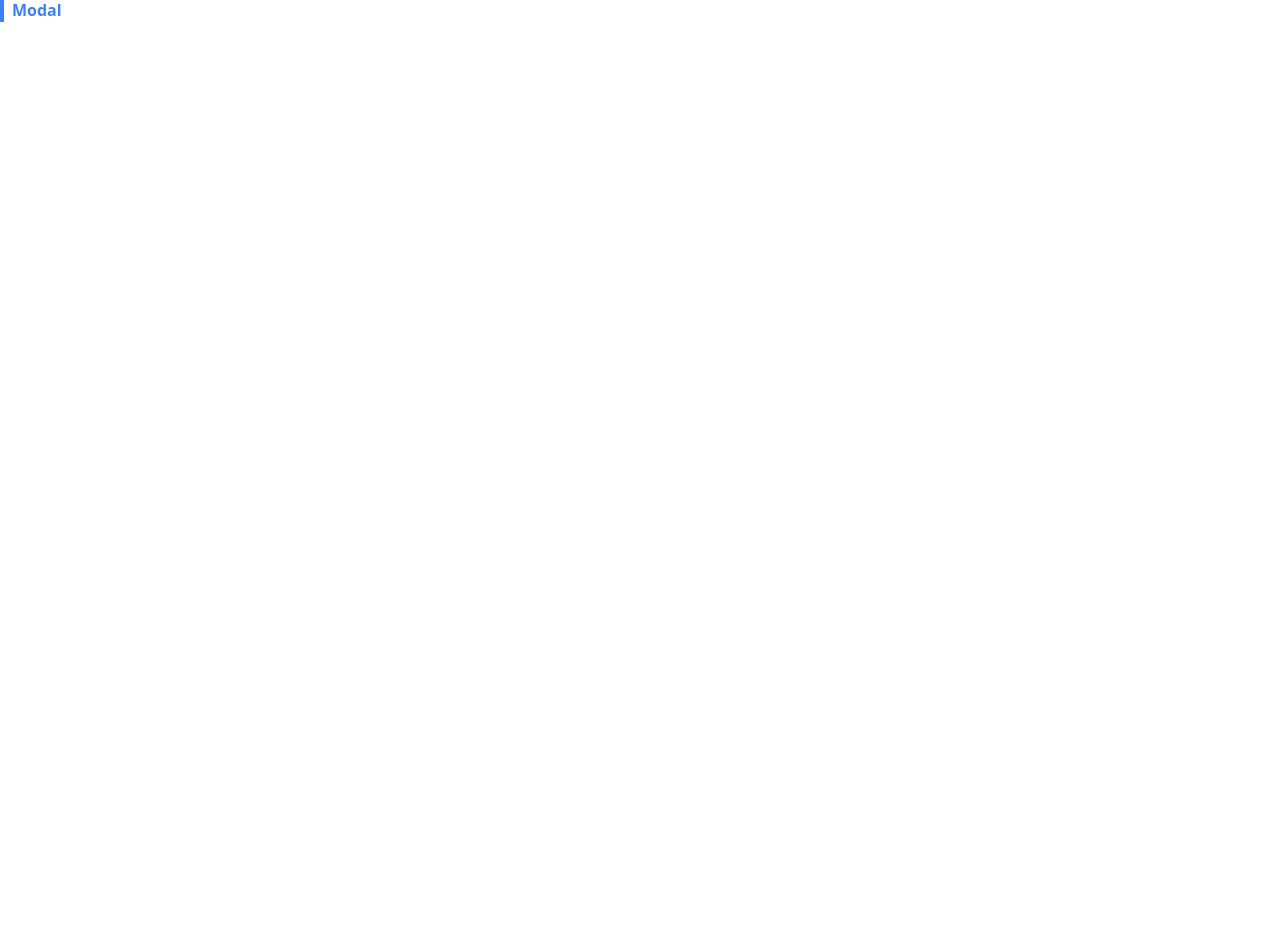
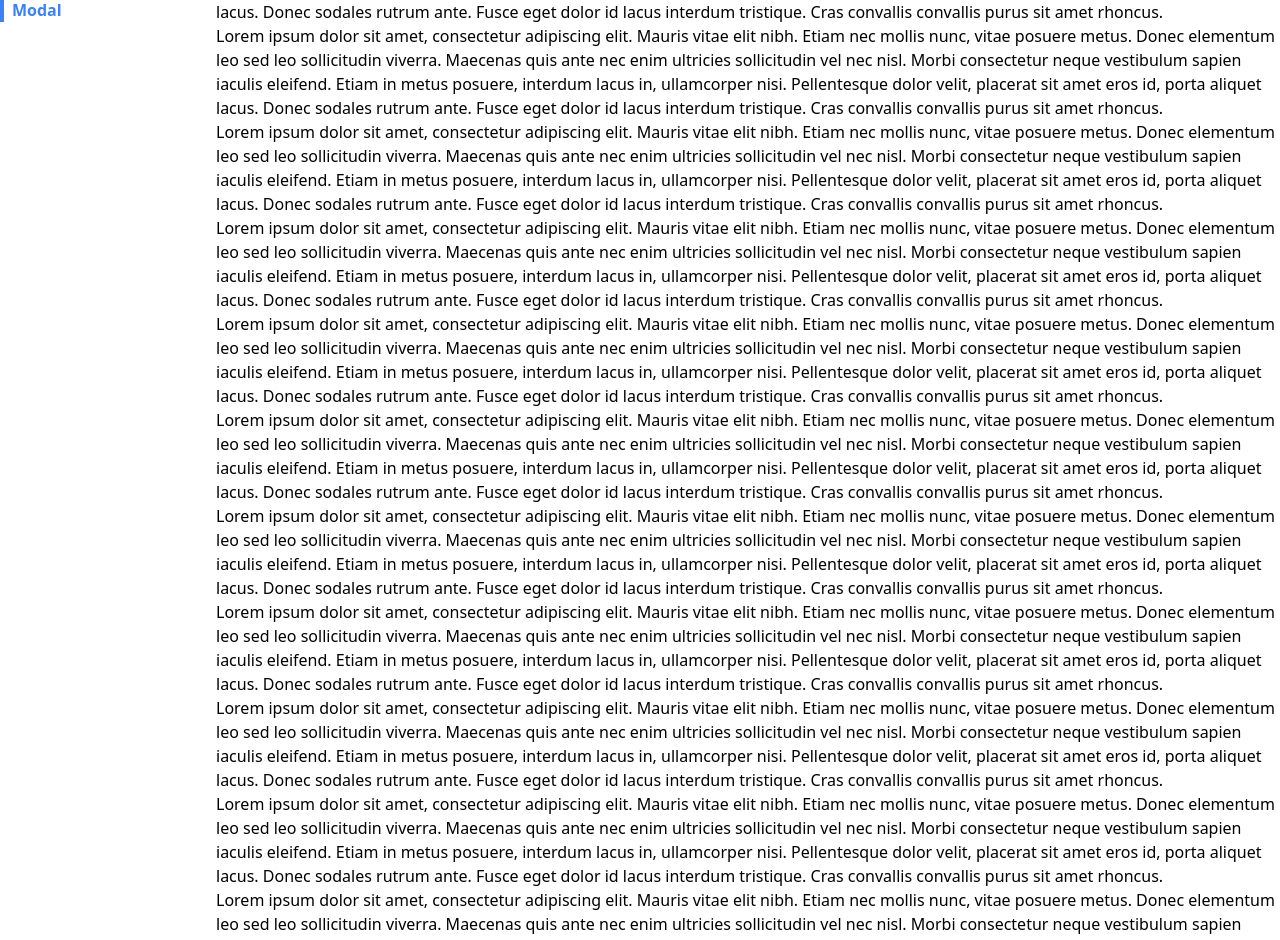
Before and after one commit to zakarya/react-course-comps, a React (Create React App) app: page /modal in a window 1280 px wide. Shown: the part 126-1066 px from the top of the page. Before the commit the page ends 800 px from the top, so only its background shows below. Built offline with nearby package versions, Linux system fonts and the light colour scheme.

Commit message:
Making the modal element stop scrolling and added content on the modalpage to make sure we can scroll the page.

```diff
--- a/src/components/Modal.js
+++ b/src/components/Modal.js
@@ -1,15 +1,25 @@
 import ReactDOM from "react-dom";
+import { useEffect } from "react";
 
 function Modal({ onClose, children, actionBar }) {
+  useEffect(() => {
+    document.body.classList.add("overflow-hidden");
+    return () => {
+      document.body.classList.remove("overflow-hidden");
+    };
+  }, []);
+
   return ReactDOM.createPortal(
     <div>
       <div
         onClick={onClose}
-        className="absolute inset-0 bg-gray-300 opacity-80"
+        className="fixed inset-0 bg-gray-300 opacity-80"
       ></div>
-      <div className="absolute inset-40 p-10 bg-white">
-        {children}
-        {actionBar}
+      <div className="fixed inset-40 p-10 bg-white">
+        <div className="flex flex-col justify-between h-full">
+          {children}
+          <div className="flex justify-end">{actionBar}</div>
+        </div>
       </div>
     </div>,
     document.querySelector(".modal-container"),
--- a/src/pages/ModalPage.js
+++ b/src/pages/ModalPage.js
@@ -33,6 +33,116 @@ function ModalPage() {
         Open Modal
       </Button>
       {showModal && modal}
+      <p>
+        Lorem ipsum dolor sit amet, consectetur adipiscing elit. Mauris vitae
+        elit nibh. Etiam nec mollis nunc, vitae posuere metus. Donec elementum
+        leo sed leo sollicitudin viverra. Maecenas quis ante nec enim ultricies
+        sollicitudin vel nec nisl. Morbi consectetur neque vestibulum sapien
+        iaculis eleifend. Etiam in metus posuere, interdum lacus in, ullamcorper
+        nisi. Pellentesque dolor velit, placerat sit amet eros id, porta aliquet
+        lacus. Donec sodales rutrum ante. Fusce eget dolor id lacus interdum
+        tristique. Cras convallis convallis purus sit amet rhoncus.
+      </p>
+      <p>
+        Lorem ipsum dolor sit amet, consectetur adipiscing elit. Mauris vitae
+        elit nibh. Etiam nec mollis nunc, vitae posuere metus. Donec elementum
+        leo sed leo sollicitudin viverra. Maecenas quis ante nec enim ultricies
+        sollicitudin vel nec nisl. Morbi consectetur neque vestibulum sapien
+        iaculis eleifend. Etiam in metus posuere, interdum lacus in, ullamcorper
+        nisi. Pellentesque dolor velit, placerat sit amet eros id, porta aliquet
+        lacus. Donec sodales rutrum ante. Fusce eget dolor id lacus interdum
+        tristique. Cras convallis convallis purus sit amet rhoncus.
+      </p>
+      <p>
+        Lorem ipsum dolor sit amet, consectetur adipiscing elit. Mauris vitae
+        elit nibh. Etiam nec mollis nunc, vitae posuere metus. Donec elementum
+        leo sed leo sollicitudin viverra. Maecenas quis ante nec enim ultricies
+        sollicitudin vel nec nisl. Morbi consectetur neque vestibulum sapien
+        iaculis eleifend. Etiam in metus posuere, interdum lacus in, ullamcorper
+        nisi. Pellentesque dolor velit, placerat sit amet eros id, porta aliquet
+        lacus. Donec sodales rutrum ante. Fusce eget dolor id lacus interdum
+        tristique. Cras convallis convallis purus sit amet rhoncus.
+      </p>
+      <p>
+        Lorem ipsum dolor sit amet, consectetur adipiscing elit. Mauris vitae
+        elit nibh. Etiam nec mollis nunc, vitae posuere metus. Donec elementum
+        leo sed leo sollicitudin viverra. Maecenas quis ante nec enim ultricies
+        sollicitudin vel nec nisl. Morbi consectetur neque vestibulum sapien
+        iaculis eleifend. Etiam in metus posuere, interdum lacus in, ullamcorper
+        nisi. Pellentesque dolor velit, placerat sit amet eros id, porta aliquet
+        lacus. Donec sodales rutrum ante. Fusce eget dolor id lacus interdum
+        tristique. Cras convallis convallis purus sit amet rhoncus.
+      </p>
+      <p>
+        Lorem ipsum dolor sit amet, consectetur adipiscing elit. Mauris vitae
+        elit nibh. Etiam nec mollis nunc, vitae posuere metus. Donec elementum
+        leo sed leo sollicitudin viverra. Maecenas quis ante nec enim ultricies
+        sollicitudin vel nec nisl. Morbi consectetur neque vestibulum sapien
+        iaculis eleifend. Etiam in metus posuere, interdum lacus in, ullamcorper
+        nisi. Pellentesque dolor velit, placerat sit amet eros id, porta aliquet
+        lacus. Donec sodales rutrum ante. Fusce eget dolor id lacus interdum
+        tristique. Cras convallis convallis purus sit amet rhoncus.
+      </p>
+      <p>
+        Lorem ipsum dolor sit amet, consectetur adipiscing elit. Mauris vitae
+        elit nibh. Etiam nec mollis nunc, vitae posuere metus. Donec elementum
+        leo sed leo sollicitudin viverra. Maecenas quis ante nec enim ultricies
+        sollicitudin vel nec nisl. Morbi consectetur neque vestibulum sapien
+        iaculis eleifend. Etiam in metus posuere, interdum lacus in, ullamcorper
+        nisi. Pellentesque dolor velit, placerat sit amet eros id, porta aliquet
+        lacus. Donec sodales rutrum ante. Fusce eget dolor id lacus interdum
+        tristique. Cras convallis convallis purus sit amet rhoncus.
+      </p>
+      <p>
+        Lorem ipsum dolor sit amet, consectetur adipiscing elit. Mauris vitae
+        elit nibh. Etiam nec mollis nunc, vitae posuere metus. Donec elementum
+        leo sed leo sollicitudin viverra. Maecenas quis ante nec enim ultricies
+        sollicitudin vel nec nisl. Morbi consectetur neque vestibulum sapien
+        iaculis eleifend. Etiam in metus posuere, interdum lacus in, ullamcorper
+        nisi. Pellentesque dolor velit, placerat sit amet eros id, porta aliquet
+        lacus. Donec sodales rutrum ante. Fusce eget dolor id lacus interdum
+        tristique. Cras convallis convallis purus sit amet rhoncus.
+      </p>
+      <p>
+        Lorem ipsum dolor sit amet, consectetur adipiscing elit. Mauris vitae
+        elit nibh. Etiam nec mollis nunc, vitae posuere metus. Donec elementum
+        leo sed leo sollicitudin viverra. Maecenas quis ante nec enim ultricies
+        sollicitudin vel nec nisl. Morbi consectetur neque vestibulum sapien
+        iaculis eleifend. Etiam in metus posuere, interdum lacus in, ullamcorper
+        nisi. Pellentesque dolor velit, placerat sit amet eros id, porta aliquet
+        lacus. Donec sodales rutrum ante. Fusce eget dolor id lacus interdum
+        tristique. Cras convallis convallis purus sit amet rhoncus.
+      </p>
+      <p>
+        Lorem ipsum dolor sit amet, consectetur adipiscing elit. Mauris vitae
+        elit nibh. Etiam nec mollis nunc, vitae posuere metus. Donec elementum
+        leo sed leo sollicitudin viverra. Maecenas quis ante nec enim ultricies
+        sollicitudin vel nec nisl. Morbi consectetur neque vestibulum sapien
+        iaculis eleifend. Etiam in metus posuere, interdum lacus in, ullamcorper
+        nisi. Pellentesque dolor velit, placerat sit amet eros id, porta aliquet
+        lacus. Donec sodales rutrum ante. Fusce eget dolor id lacus interdum
+        tristique. Cras convallis convallis purus sit amet rhoncus.
+      </p>
+      <p>
+        Lorem ipsum dolor sit amet, consectetur adipiscing elit. Mauris vitae
+        elit nibh. Etiam nec mollis nunc, vitae posuere metus. Donec elementum
+        leo sed leo sollicitudin viverra. Maecenas quis ante nec enim ultricies
+        sollicitudin vel nec nisl. Morbi consectetur neque vestibulum sapien
+        iaculis eleifend. Etiam in metus posuere, interdum lacus in, ullamcorper
+        nisi. Pellentesque dolor velit, placerat sit amet eros id, porta aliquet
+        lacus. Donec sodales rutrum ante. Fusce eget dolor id lacus interdum
+        tristique. Cras convallis convallis purus sit amet rhoncus.
+      </p>
+      <p>
+        Lorem ipsum dolor sit amet, consectetur adipiscing elit. Mauris vitae
+        elit nibh. Etiam nec mollis nunc, vitae posuere metus. Donec elementum
+        leo sed leo sollicitudin viverra. Maecenas quis ante nec enim ultricies
+        sollicitudin vel nec nisl. Morbi consectetur neque vestibulum sapien
+        iaculis eleifend. Etiam in metus posuere, interdum lacus in, ullamcorper
+        nisi. Pellentesque dolor velit, placerat sit amet eros id, porta aliquet
+        lacus. Donec sodales rutrum ante. Fusce eget dolor id lacus interdum
+        tristique. Cras convallis convallis purus sit amet rhoncus.
+      </p>
     </div>
   );
 }
```
